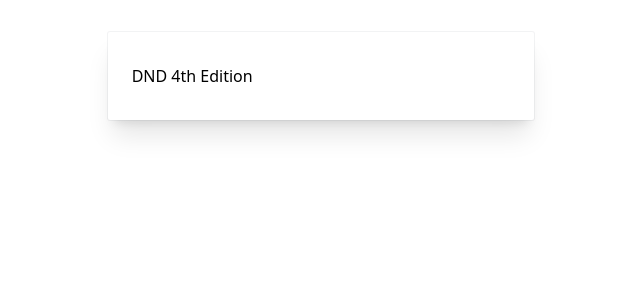
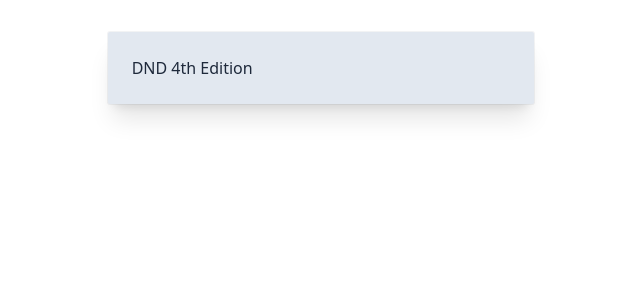
Before and after one commit to DnD4e/dnd4e, a Vue app: page / in a window 1280 px wide. Shown: the top 300 px of the page, without its empty margins (319-959 px from the left). Built offline with nearby package versions, Linux system fonts and the light colour scheme.

Commit message:
colour fiddle; tailwind as recc

```diff
--- a/src/App.vue
+++ b/src/App.vue
@@ -1,21 +1,11 @@
 <script setup lang="ts"></script>
 
 <template>
-  <div
-    class="
-      basis-1/3
-      rounded-sm
-      px-6
-      py-8
-      ring-1 ring-slate-900/5
-      bg-white
-      dark:bg-slate-700
-      shadow-xl
-      my-8
-    "
-  >
-    <h1>DND 4th Edition</h1>
-  </div>
+    <div
+        class="dark:text-slate-400 text-slate-800 basis-1/3 rounded-sm py-6 px-6 ring-1 ring-slate-900/5 bg-slate-200 dark:bg-slate-700 shadow-xl my-8"
+    >
+        <h1>DND 4th Edition</h1>
+    </div>
 </template>
 
 <style></style>
```
